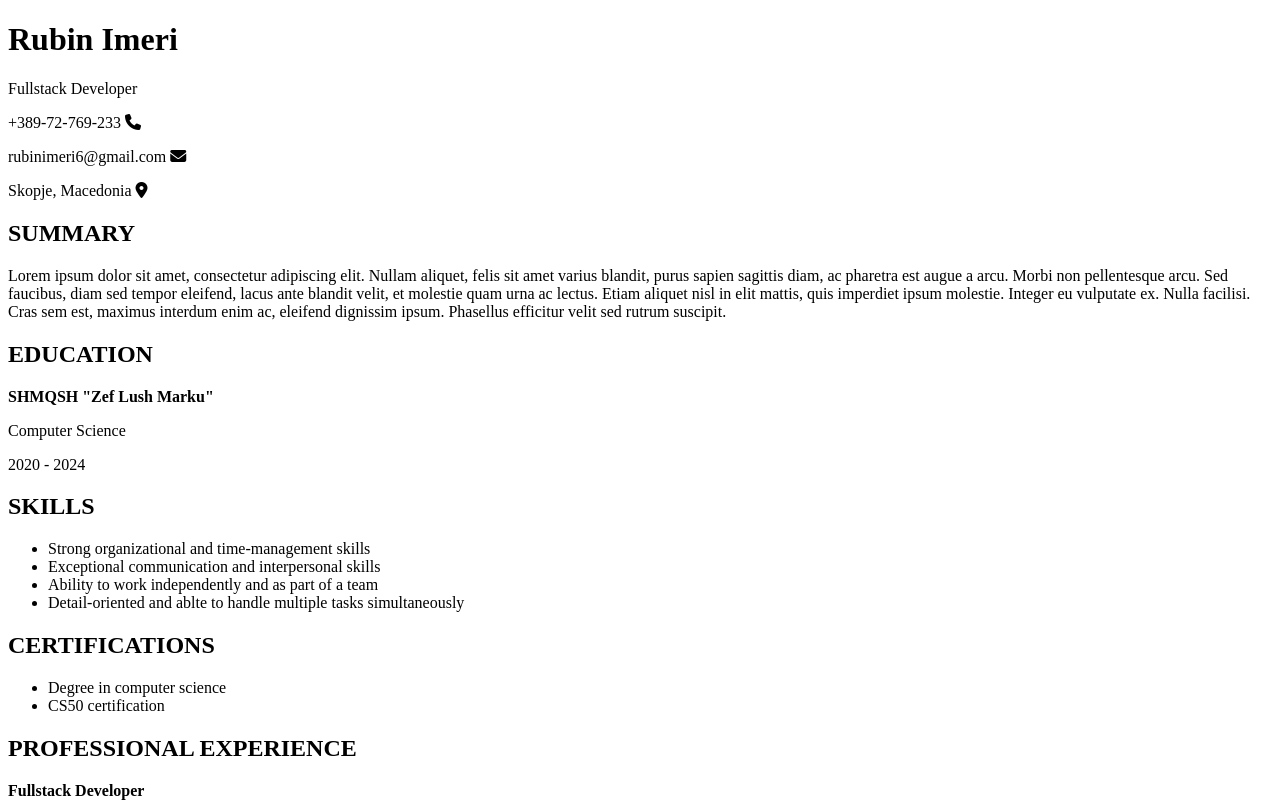
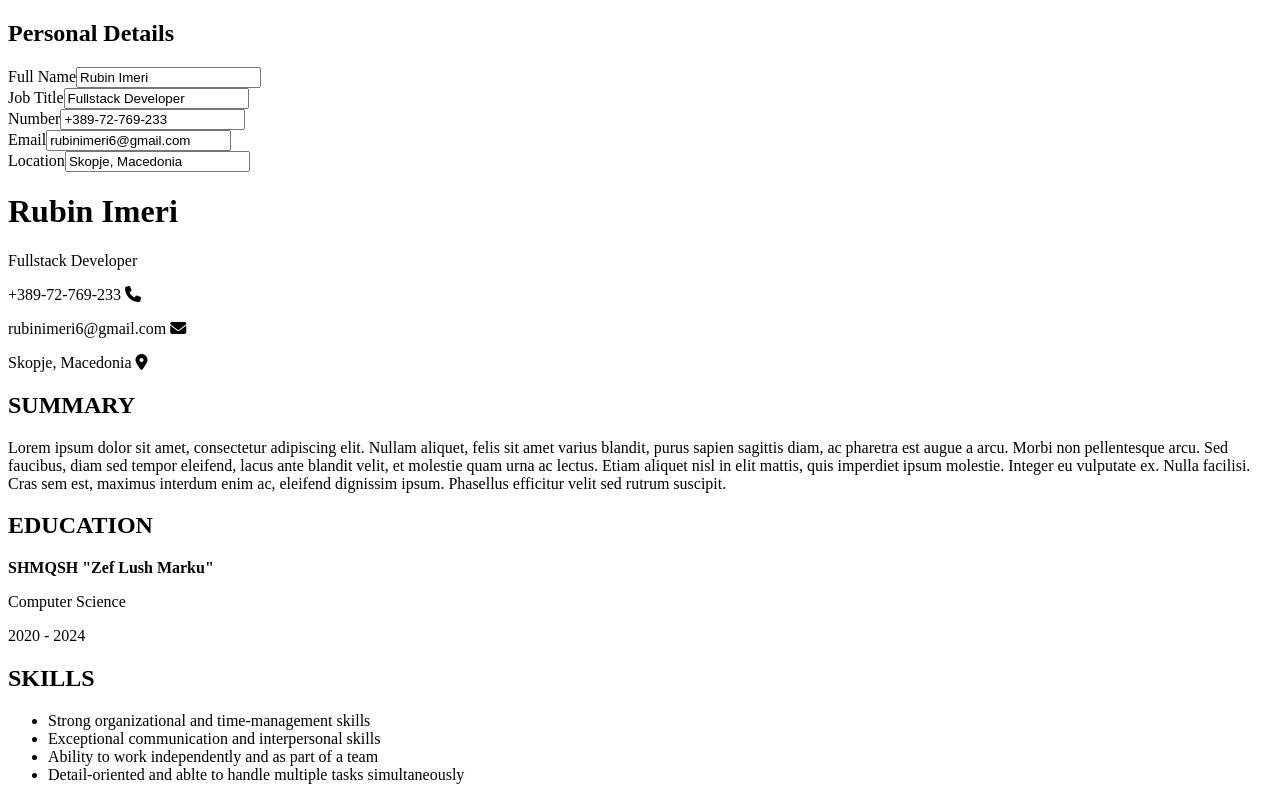
Before and after one commit to rubinimeri/cv-application, a React (Vite) app: page / in a window 1280 px wide. Shown: the top 802 px of the page. Built offline with nearby package versions, Linux system fonts and the light colour scheme.

Commit message:
Import PersonalDetailsForm & InputGroup to App

```diff
--- a/src/App.jsx
+++ b/src/App.jsx
@@ -1,6 +1,7 @@
 import { useState } from "react"
 import exampleData from "./exampleData"
 import Resume from "./components/Resume";
+import PersonalDetailsForm from "./components/PersonalDetails/PersonalDetailsForm";
 
 import './styles/App.css'
 
@@ -15,6 +16,11 @@ function App() {
 
   return (
     <main className="app">
+      <div className="form-container">
+        <PersonalDetailsForm
+         personalInfo={personalInfo}
+         setPersonalInfo={setPersonalInfo} />
+      </div>
       <Resume
       personalDetails={personalInfo}
       summary={summary}
--- a/src/InputGroup.jsx
+++ b/src/InputGroup.jsx
@@ -0,0 +1,15 @@
+function InputGroup({ type, id, name, value, labelText, changeHandler }) {
+    return(
+        <div className="input-group">
+            <label htmlFor={id}>{labelText}</label>
+            <input
+             type={type}
+             name={name}
+             value={value}
+             onChange={changeHandler}
+             id={id}/>
+        </div>
+    )
+}
+
+export default InputGroup
--- a/src/components/PersonalDetails/PersonalDetailsForm.jsx
+++ b/src/components/PersonalDetails/PersonalDetailsForm.jsx
@@ -0,0 +1,51 @@
+import InputGroup from "../../InputGroup"
+
+function PersonalDetailsForm({ personalInfo, setPersonalInfo }) {
+    function handleInputChange(e) {
+        const { name, value } = e.target;
+        setPersonalInfo({ ...personalInfo, [name]: value });
+    }
+
+    return(
+        <form action="" className="personal-details-form">
+            <h2>Personal Details</h2>
+            <InputGroup
+             type="text"
+             id="name"
+             name="name"
+             value={personalInfo.name}
+             labelText="Full Name"
+             changeHandler={handleInputChange} />
+            <InputGroup
+             type="text"
+             id="jobTitle"
+             name="jobTitle"
+             value={personalInfo.jobTitle}
+             labelText="Job Title"
+             changeHandler={handleInputChange} />
+            <InputGroup
+             type="tel"
+             id="number"
+             name="number"
+             value={personalInfo.number}
+             labelText="Number"
+             changeHandler={handleInputChange} />
+            <InputGroup
+             type="email"
+             id="email"
+             name="email"
+             value={personalInfo.email}
+             labelText="Email"
+             changeHandler={handleInputChange} />
+            <InputGroup
+             type="text"
+             id="location"
+             name="location"
+             value={personalInfo.location}
+             labelText="Location"
+             changeHandler={handleInputChange} />
+        </form>
+    )
+}
+
+export default PersonalDetailsForm
```
